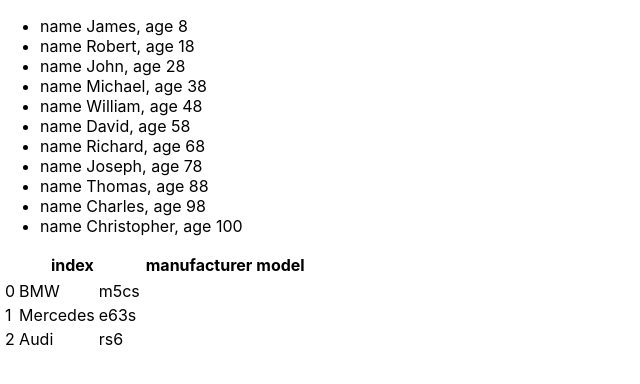
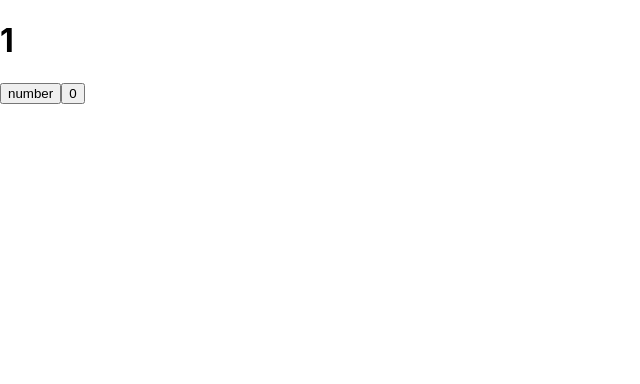
Before and after one commit to dasha7879/microtasks, a React (Create React App) app: page / in a window 1280 px wide. Shown: the top 384 px of the page, without its empty margins (0-640 px from the left). Built offline with nearby package versions, Linux system fonts and the light colour scheme.

Commit message:
task UseState

```diff
--- a/src/App.tsx
+++ b/src/App.tsx
@@ -1,44 +1,29 @@
-import React from 'react';
+import React,  { useState } from 'react';
 import logo from './logo.svg';
 import './App.css';
-import { Header } from './Header';
-import { Body } from './Body';
-import { Footer } from './Footer';
-import { NewComponent } from './NewComponent';
-import { Cars } from './Cars';
+
+
 
 function App() {
 
-  // <>
-  //   <Header title='New header' />
-  //   <Body titleForBody='New  Body' />
-  //   <Footer titleForFooter='New Footer' />
-  //   </>
-  const students = [
-    {id: 1, name: "James", age: 8},
-    {id: 2, name: "Robert", age: 18},
-    {id: 3, name: "John", age: 28},
-    {id: 4, name: "Michael", age: 38},
-    {id: 5, name: "William", age: 48},
-    {id: 6, name: "David", age: 58},
-    {id: 7, name: "Richard", age: 68},
-    {id: 8, name: "Joseph", age: 78},
-    {id: 9, name: "Thomas", age: 88},
-    {id: 10, name: "Charles", age: 98},
-    {id: 11, name: "Christopher", age: 100},
-]
+let [a,setA] = useState(1);
 
-const topCars = [
-  {manufacturer:'BMW', model:'m5cs'},
-  {manufacturer:'Mercedes', model:'e63s'},
-  {manufacturer:'Audi', model:'rs6'}
-]
+const onClickHandler=()=>{
+  setA(++a)
+  console.log(a)
+}
+const onClickHandlerZero=()=>{
+  setA(a=0)
+  console.log(a)
+}
 
   return (
-    <>
-    <NewComponent students={students}/>
-    <Cars cars = {topCars}/>
-    </>
+  <>
+  <h1>{a}</h1>
+  <button onClick={onClickHandler}>number</button>
+  <button onClick={onClickHandlerZero}>0</button>
+  </>
+
 
   );
 }
--- a/src/Cars.tsx
+++ /dev/null
@@ -1,38 +0,0 @@
-import React from 'react';
-
-type CarsType = {
-    cars: TopCarType[]
-}
-
-type TopCarType = {
-    manufacturer: string,
-    model: string
-}
-
-export const Cars = (props: CarsType) => {
-    let cars = props.cars.map((car: TopCarType, index: number) =>
-        <tr>
-            <td key={index}>{index}</td>
-            <td key={index}>{car.manufacturer}</td>
-            <td key={index}>{car.model}</td>
-        </tr>
-
-    )
-    return (
-        <>
-            <table>
-                <tr>
-                    <th>index</th>
-                    <th>manufacturer</th>
-                    <th>model</th>
-                </tr>
-                <tr>
-                    {cars}
-                </tr>
-            </table>
-
-        </>
-
-
-    )
-}
--- a/src/NewComponent.tsx
+++ /dev/null
@@ -1,27 +0,0 @@
-import { isPropertySignature } from "typescript"
-import React from 'react';
-import { debug } from "console";
-
-type NewComponentType = {
-    students: Array<StudentType>
-
-    // students: StudentType[]-second way
-}
-type StudentType = {
-    id: number,
-    name: string,
-    age: number
-}
-
-export const NewComponent = (props: NewComponentType, index: number) => {
-    let result = props.students.map((student) =>
-        <li key={student.id}>{`
-        name ${student.name},
-        age ${student.age}`}
-        </li>)
-    return (
-        <ul>
-            {result}
-        </ul>
-    )
-}
```
Also changed, not shown: src/Body.tsx (deleted, +0 -9 lines), src/Footer.tsx (deleted, +0 -9 lines), src/Header.tsx (deleted, +0 -9 lines).
